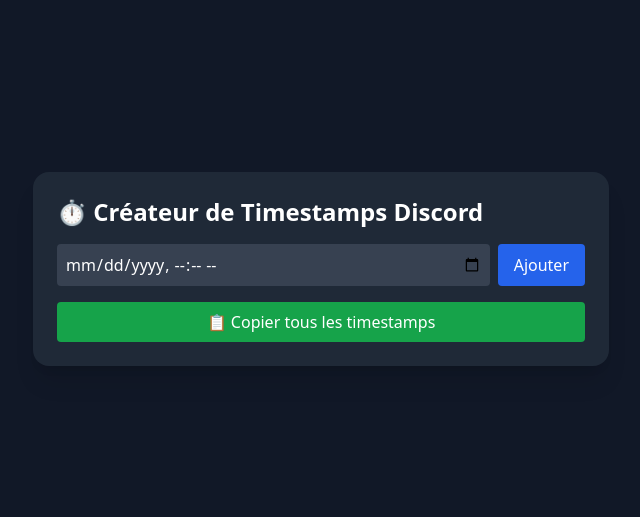
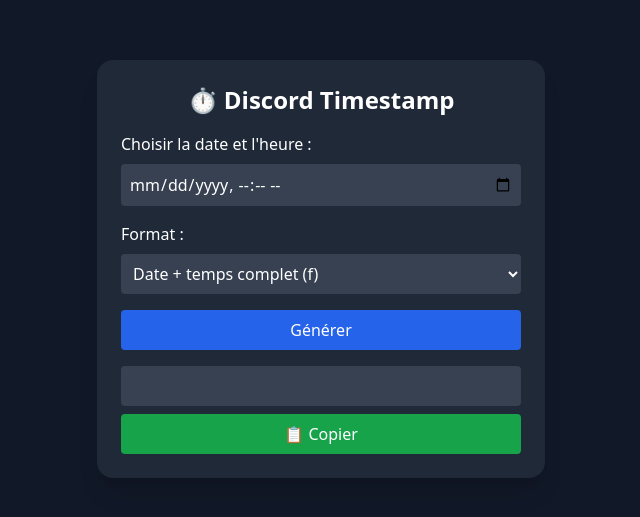
Before and after one commit to imroxxor/Timestamp-Generator-Website-HTML, a plain HTML site: page index.html in a window 1280 px wide. Shown: the part 131-648 px from the top of the page, without its empty margins (319-959 px from the left). Drawn offline with nearby package versions, Linux system fonts and the light colour scheme.

Commit message:
Update index.html

```diff
--- a/index.html
+++ b/index.html
@@ -3,52 +3,50 @@
 <head>
   <meta charset="UTF-8" />
   <meta name="viewport" content="width=device-width, initial-scale=1.0" />
-  <title>Créateur de Timestamps Discord</title>
+  <title>Discord Timestamp Generator</title>
   <script src="https://cdn.tailwindcss.com"></script>
 </head>
-<body class="bg-gray-900 text-white min-h-screen flex items-center justify-center">
-  <div class="bg-gray-800 p-6 rounded-2xl shadow-xl w-full max-w-xl">
-    <h1 class="text-2xl font-bold mb-4">⏱ Créateur de Timestamps Discord</h1>
+<body class="bg-gray-900 text-white flex items-center justify-center min-h-screen">
 
-    <div class="flex gap-2 mb-4">
-      <input id="datetime" type="datetime-local" class="flex-1 p-2 rounded bg-gray-700 focus:outline-none" />
-      <button onclick="addTimestamp()" class="bg-blue-600 px-4 rounded hover:bg-blue-700">Ajouter</button>
-    </div>
+  <div class="bg-gray-800 p-6 rounded-2xl shadow-xl w-full max-w-md">
+    <h1 class="text-2xl font-bold mb-4 text-center">⏱ Discord Timestamp</h1>
 
-    <ul id="list" class="space-y-2 mb-4"></ul>
+    <label class="block mb-2">Choisir la date et l'heure :</label>
+    <input id="datetime" type="datetime-local" class="w-full mb-4 p-2 rounded bg-gray-700 focus:outline-none"/>
 
-    <button onclick="copyAll()" class="w-full bg-green-600 py-2 rounded hover:bg-green-700">📋 Copier tous les timestamps</button>
+    <label class="block mb-2">Format :</label>
+    <select id="format" class="w-full mb-4 p-2 rounded bg-gray-700 focus:outline-none">
+      <option value="t">Court temps (t)</option>
+      <option value="T">Long temps (T)</option>
+      <option value="d">Date courte (d)</option>
+      <option value="D">Date longue (D)</option>
+      <option value="f" selected>Date + temps complet (f)</option>
+      <option value="F">Date + temps complet long (F)</option>
+      <option value="R">Relatif (R)</option>
+    </select>
+
+    <button onclick="generateTimestamp()" class="w-full bg-blue-600 py-2 rounded hover:bg-blue-700 mb-4">Générer</button>
+
+    <input id="result" type="text" readonly class="w-full p-2 rounded bg-gray-700 focus:outline-none text-center font-mono"/>
+    <button onclick="copyResult()" class="w-full bg-green-600 py-2 rounded hover:bg-green-700 mt-2">📋 Copier</button>
   </div>
 
   <script>
-    const list = document.getElementById('list');
-
-    function addTimestamp() {
+    function generateTimestamp() {
       const datetime = document.getElementById('datetime').value;
+      const format = document.getElementById('format').value;
       if (!datetime) return;
 
-      // Convertir en timestamp Discord (secondes)
       const unixTimestamp = Math.floor(new Date(datetime).getTime() / 1000);
-      const discordTimestamp = `<t:${unixTimestamp}:f>`; // :f = format complet
-
-      const li = document.createElement('li');
-      li.className = 'bg-gray-700 p-2 rounded flex justify-between items-center';
-      li.textContent = discordTimestamp;
-
-      const remove = document.createElement('button');
-      remove.textContent = '❌';
-      remove.onclick = () => li.remove();
-
-      li.appendChild(remove);
-      list.appendChild(li);
-
-      document.getElementById('datetime').value = '';
+      const discordTimestamp = `<t:${unixTimestamp}:${format}>`;
+      document.getElementById('result').value = discordTimestamp;
     }
 
-    function copyAll() {
-      const text = [...list.children].map(li => li.firstChild.textContent).join('\n');
-      navigator.clipboard.writeText(text);
-      alert('Timestamps copiés !');
+    function copyResult() {
+      const result = document.getElementById('result');
+      result.select();
+      navigator.clipboard.writeText(result.value);
+      alert('Timestamp copié !');
     }
   </script>
 </body>
```
